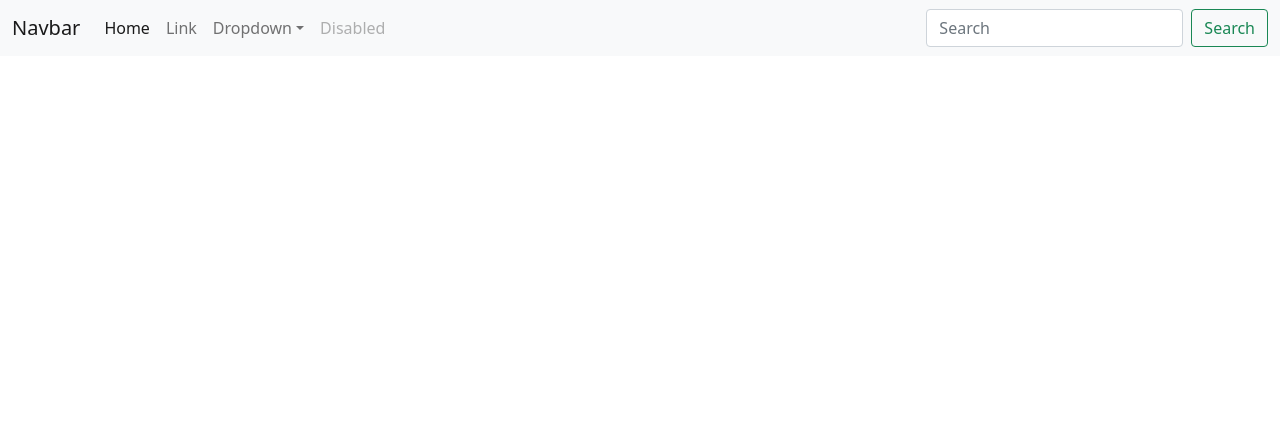
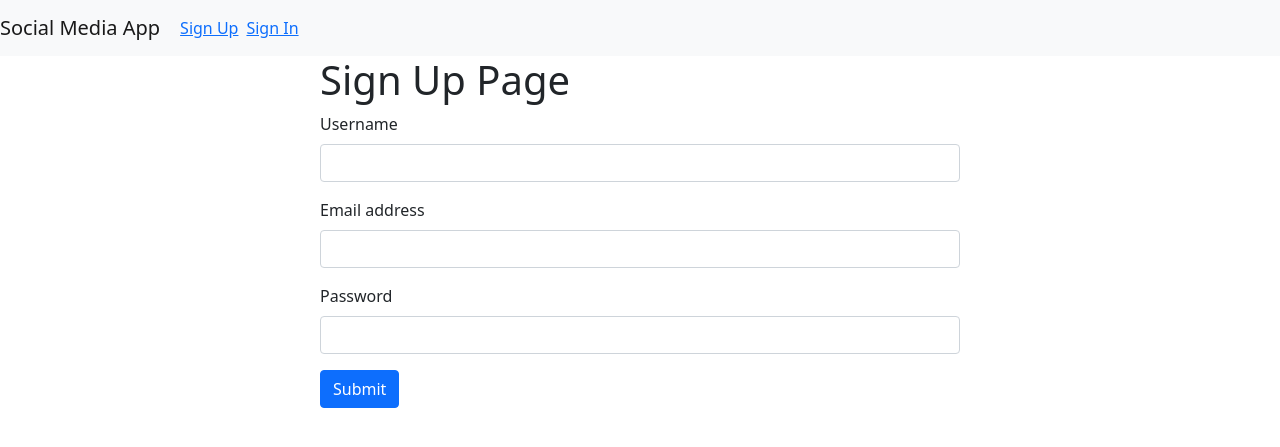
Before and after one commit to iamkamleshrangi/Django_Social_Media_Project, a Django app: page /signup/ in a window 1280 px wide. Shown: the top 447 px of the page. Run offline with Django 4.2, Linux system fonts and the light colour scheme.

Commit message:
sign up view completed

```diff
--- a/media_app/templates/base.html
+++ b/media_app/templates/base.html
@@ -12,54 +12,16 @@
   </head>
   <body>
     <nav class="navbar navbar-expand-lg navbar-light bg-light">
-      <div class="container-fluid">
-        <a class="navbar-brand" href="#">Navbar</a>
-        <button class="navbar-toggler" type="button" data-bs-toggle="collapse" data-bs-target="#navbarSupportedContent" aria-controls="navbarSupportedContent" aria-expanded="false" aria-label="Toggle navigation"><span class="navbar-toggler-icon"></span></button>
-        <div class="collapse navbar-collapse" id="navbarSupportedContent">
-          <ul class="navbar-nav me-auto mb-2 mb-lg-0">
-            <li class="nav-item">
-              <a class="nav-link active" aria-current="page" href="#">Home</a>
-            </li>
-            <li class="nav-item">
-              <a class="nav-link" href="#">Link</a>
-            </li>
-            <li class="nav-item dropdown">
-              <a class="nav-link dropdown-toggle" href="#" id="navbarDropdown" role="button" data-bs-toggle="dropdown" aria-expanded="false">Dropdown</a>
-              <ul class="dropdown-menu" aria-labelledby="navbarDropdown">
-                <li>
-                  <a class="dropdown-item" href="#">Action</a>
-                </li>
-                <li>
-                  <a class="dropdown-item" href="#">Another action</a>
-                </li>
-                <li>
-                  <hr class="dropdown-divider" />
-                </li>
-                <li>
-                  <a class="dropdown-item" href="#">Something else here</a>
-                </li>
-              </ul>
-            </li>
-            <li class="nav-item">
-              <a class="nav-link disabled" href="#" tabindex="-1" aria-disabled="true">Disabled</a>
-            </li>
-          </ul>
-          <form class="d-flex">
-            <input class="form-control me-2" type="search" placeholder="Search" aria-label="Search" />
-            <button class="btn btn-outline-success" type="submit">Search</button>
-          </form>
-        </div>
-      </div>
+      <a class="navbar-brand" href="#">Social Media App</a>
+      {% if request.user.is_authenticated %}
+        <a class="p-1 rounded" href="/signout">Sign Out</a>
+      {% else %}
+        <a class="p-1 rounded" href="/signup">Sign Up</a>
+        <a class="p-1 rounded" href="/signin">Sign In</a>
+      {% endif %}
     </nav>
-    <!-- Optional JavaScript; choose one of the two! -->
-
-    <!-- Option 1: Bootstrap Bundle with Popper -->
+    {% block content %}
+    {% endblock %}
     <script src="https://cdn.jsdelivr.net/npm/bootstrap@5.0.2/dist/js/bootstrap.bundle.min.js" integrity="sha384-MrcW6ZMFYlzcLA8Nl+NtUVF0sA7MsXsP1UyJoMp4YLEuNSfAP+JcXn/tWtIaxVXM" crossorigin="anonymous"></script>
-
-    <!-- Option 2: Separate Popper and Bootstrap JS -->
-    <!--
-    <script src="https://cdn.jsdelivr.net/npm/@popperjs/core@2.9.2/dist/umd/popper.min.js" integrity="sha384-IQsoLXl5PILFhosVNubq5LC7Qb9DXgDA9i+tQ8Zj3iwWAwPtgFTxbJ8NT4GN1R8p" crossorigin="anonymous"></script>
-    <script src="https://cdn.jsdelivr.net/npm/bootstrap@5.0.2/dist/js/bootstrap.min.js" integrity="sha384-cVKIPhGWiC2Al4u+LWgxfKTRIcfu0JTxR+EQDz/bgldoEyl4H0zUF0QKbrJ0EcQF" crossorigin="anonymous"></script>
-     -->
   </body>
 </html>
--- /dev/null
+++ b/media_app/templates/index.html
@@ -0,0 +1 @@
+{% extends 'base.html' %}
--- a/media_app/templates/profile_settings.html
+++ b/media_app/templates/profile_settings.html
@@ -1 +1,6 @@
 {% extends 'base.html' %}
+
+{% block content %}
+  <h1>Welcome {{username }}</h1>
+  <h2>Email {{email}}
+{% endblock %}
--- a/media_app/templates/sign_up.html
+++ b/media_app/templates/sign_up.html
@@ -1 +1,25 @@
 {% extends 'base.html' %}
+
+{% block content %}
+  <form
+    style="width: 50%; margin: 0 auto;"
+    method="POST"
+    action="{% url 'sign_up' %}"
+  >
+  {% csrf_token %}
+  <h1>Sign Up Page</h1>
+    <div class="mb-3">
+        <label for="username" class="form-label">Username</label>
+        <input type="text" class="form-control" id="username" aria-describedby="userNameHelp" name="username" />
+      </div>
+    <div class="mb-3">
+      <label for="email" class="form-label">Email address</label>
+      <input type="email" class="form-control" id="email" aria-describedby="emailHelp" name="email" />
+    </div>
+    <div class="mb-3">
+      <label for="password" class="form-label">Password</label>
+      <input type="password" class="form-control" id="password" name="password" />
+    </div>
+    <button type="submit" class="btn btn-primary">Submit</button>
+  </form>
+{% endblock %}
--- a/media_app/urls.py
+++ b/media_app/urls.py
@@ -2,6 +2,7 @@ from django.urls import path
 from media_app import views
 
 urlpatterns = [
+    path('', views.index, name='index'),
     path('signup/', views.sign_up, name='sign_up' ),
     path('signin/', views.sign_in, name='sign_in'),
     path('signout/', views.sign_out, name='sign_out'),
--- a/media_app/views.py
+++ b/media_app/views.py
@@ -40,6 +40,11 @@ def sign_in(request):
     else:
         return render(request, page_name)
 
+# @login_required(login_url='sign_in')
+def index(request):
+    page_name="index.html"
+    return render(request, page_name)
+
 @login_required(login_url='sign_in')
 def sign_out(request):
     auth.logout(request)
```
